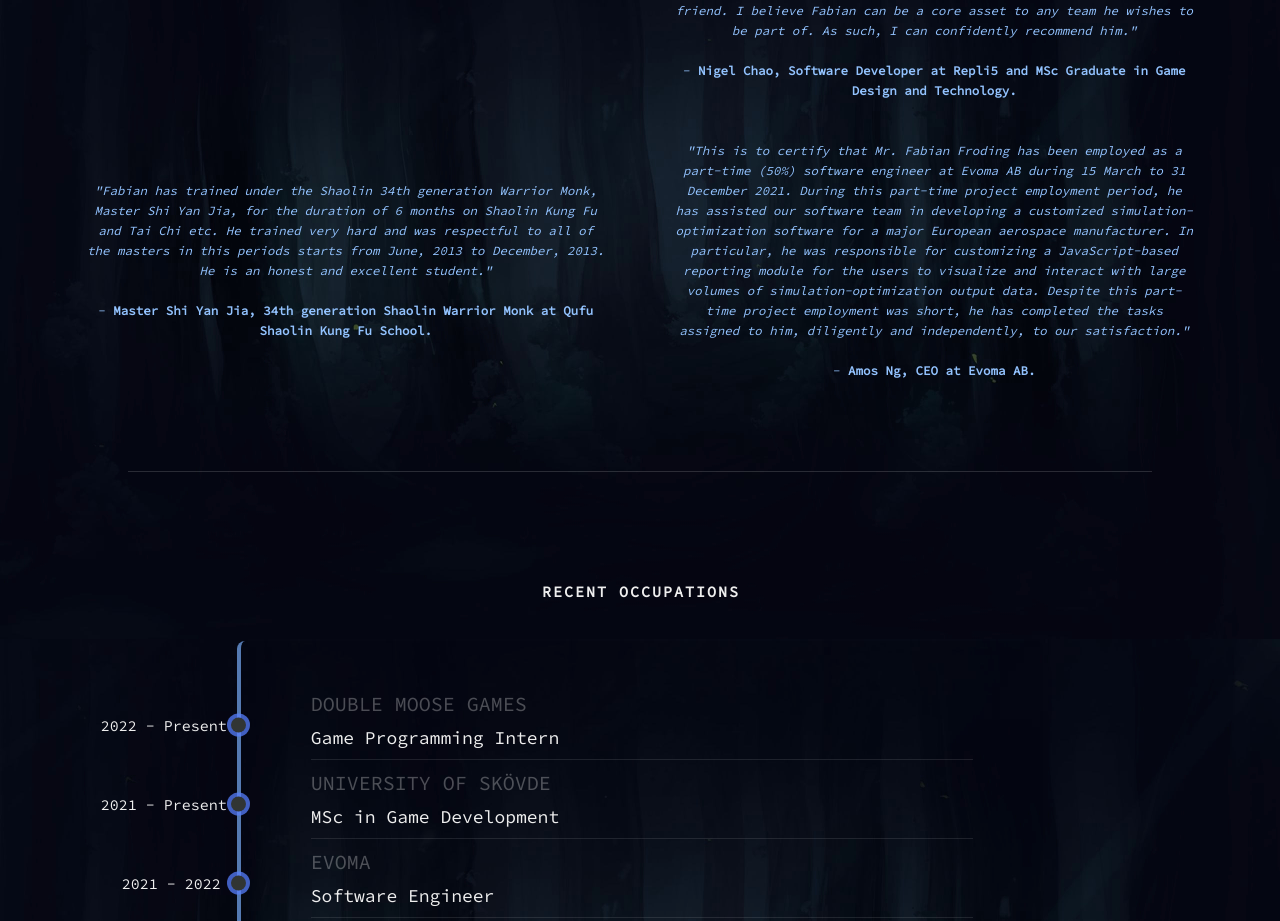
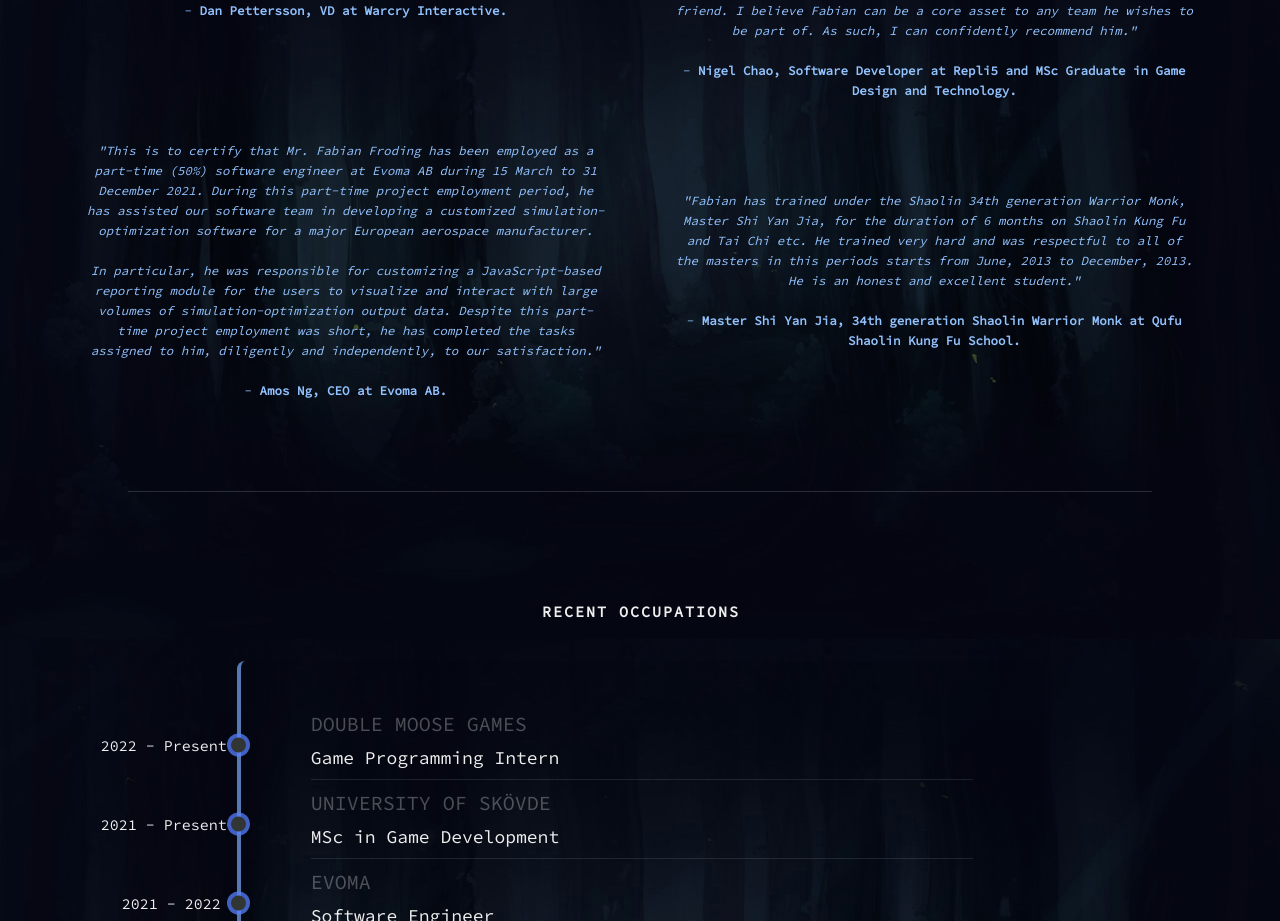
Before and after one commit to fabianfroding/gh-pages-src, a Vue app: page /resume in a window 1280 px wide. Shown: the part 961-1882 px from the top of the page. Built offline with nearby package versions, Linux system fonts and the light colour scheme.

Commit message:
add some spacing to recommendatio texts

```diff
--- a/src/views/Resume.vue
+++ b/src/views/Resume.vue
@@ -24,6 +24,7 @@
                         <p><i>"I can warmly recommend Fabian for different tasks in QA.
                             He was of great help and took responsibility to ensure that the work went smooth and reached a high quality during the several weeks of the collaboration.
                             He was attentive to our needs and wishes and made sure that the group collaborated to produce a clear and in-depth material of test data for our game project.
+                            <br><br>
                             The work consisted of finding test-participants and also to produce interview-questions and compile the results from these test-participants' testing of the game we're developing.
                             Subsequently an analysis and conclusions were made that were insightful and the result was presented in a well-made presentation.
                             Fabian shows that he takes the task seriously and shows that a passion exists for QA and to reach very good results."</i>
@@ -47,19 +48,20 @@
                 </div>
                 <div class="my-skills">
                     <div class="skill">
+                        <p><i>"This is to certify that Mr. Fabian Froding has been employed as a part-time (50%) software engineer at Evoma AB during 15 March to 31 December 2021.
+                            During this part-time project employment period, he has assisted our software team in developing a customized simulation-optimization software for a major European aerospace manufacturer.
+                            <br><br>
+                            In particular, he was responsible for customizing a JavaScript-based reporting module for the users to visualize and interact with large volumes of simulation-optimization output data.
+                            Despite this part-time project employment was short, he has completed the tasks assigned to him, diligently and independently, to our satisfaction."</i>
+                        <br><br>- <strong>Amos Ng, CEO at Evoma AB.</strong></p><p class="global-link"><a href="resources/QufuShaolinSchool_Certificate.pdf" target="_blank"></a></p>
+                        <!--p class="global-link"><a href="./ReferenceLetter_Fabian_Froding_Evoma_2021.pdf" target="_blank"><i class="far fa-file-pdf"/> Evoma Reference Letter.pdf</a></p-->
+                    </div>
+                    <div class="skill">
                         <p><i>"Fabian has trained under the Shaolin 34th generation Warrior Monk, Master Shi Yan Jia, for the duration of 6 months on Shaolin Kung Fu and Tai Chi etc.
                         He trained very hard and was respectful to all of the masters in this periods starts from June, 2013 to December, 2013.
                         He is an honest and excellent student."</i>
                         <br><br>- <strong>Master Shi Yan Jia, 34th generation Shaolin Warrior Monk at Qufu Shaolin Kung Fu School.</strong></p><p class="global-link"><a href="resources/QufuShaolinSchool_Certificate.pdf" target="_blank"></a></p>
                         <!--p class="global-link"><a href="./QufuShaolinSchoolCertificate_Fabian_Froding.pdf" target="_blank"><i class="far fa-file-pdf"/> Certificate from Qufu Shaolin Kung Fu School.pdf</a></p-->
-                    </div>
-                    <div class="skill">
-                        <p><i>"This is to certify that Mr. Fabian Froding has been employed as a part-time (50%) software engineer at Evoma AB during 15 March to 31 December 2021.
-                            During this part-time project employment period, he has assisted our software team in developing a customized simulation-optimization software for a major European aerospace manufacturer.
-                            In particular, he was responsible for customizing a JavaScript-based reporting module for the users to visualize and interact with large volumes of simulation-optimization output data.
-                            Despite this part-time project employment was short, he has completed the tasks assigned to him, diligently and independently, to our satisfaction."</i>
-                        <br><br>- <strong>Amos Ng, CEO at Evoma AB.</strong></p><p class="global-link"><a href="resources/QufuShaolinSchool_Certificate.pdf" target="_blank"></a></p>
-                        <!--p class="global-link"><a href="./ReferenceLetter_Fabian_Froding_Evoma_2021.pdf" target="_blank"><i class="far fa-file-pdf"/> Evoma Reference Letter.pdf</a></p-->
                     </div>
                 </div>
             </div>
```
